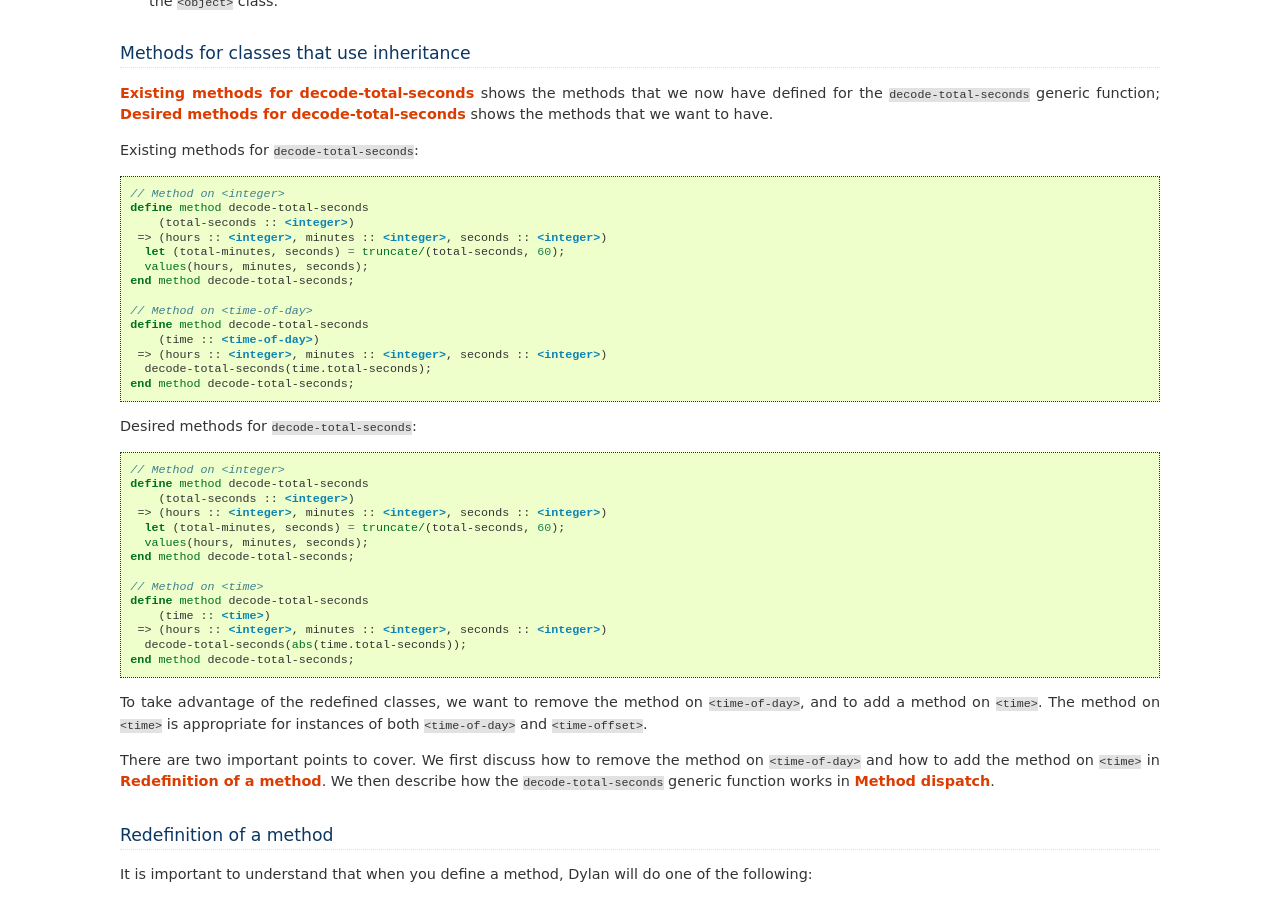
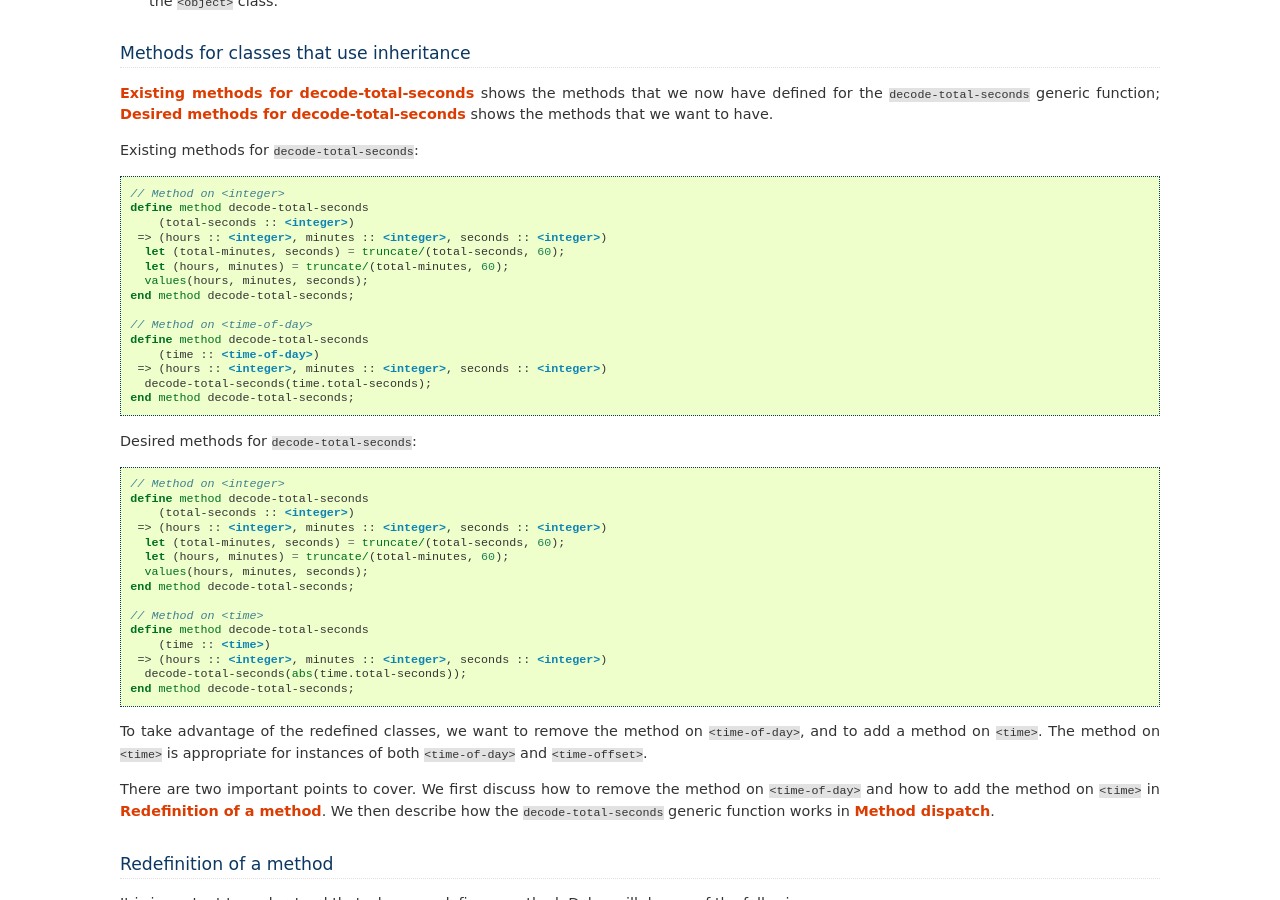
Before and after one commit to dylan-lang/dylan-programming-book, a Sphinx documentation site: the page built from source/offset.rst, in a window 1280 px wide and 900 px high, scrolled down 4922 px. Built offline with Sphinx 7.4.7, drawn with Linux system fonts in a browser that asks for light colours.

Commit message:
Fix serious warning in example: undefined binding hours and minutes

```diff
--- a/source/offset.rst
+++ b/source/offset.rst
@@ -373,6 +373,7 @@ Existing methods for ``decode-total-seconds``:
         (total-seconds :: <integer>)
      => (hours :: <integer>, minutes :: <integer>, seconds :: <integer>)
       let (total-minutes, seconds) = truncate/(total-seconds, 60);
+      let (hours, minutes) = truncate/(total-minutes, 60);
       values(hours, minutes, seconds);
     end method decode-total-seconds;
 
@@ -394,6 +395,7 @@ Desired methods for ``decode-total-seconds``:
         (total-seconds :: <integer>)
      => (hours :: <integer>, minutes :: <integer>, seconds :: <integer>)
       let (total-minutes, seconds) = truncate/(total-seconds, 60);
+      let (hours, minutes) = truncate/(total-minutes, 60);
       values(hours, minutes, seconds);
     end method decode-total-seconds;
 
```
